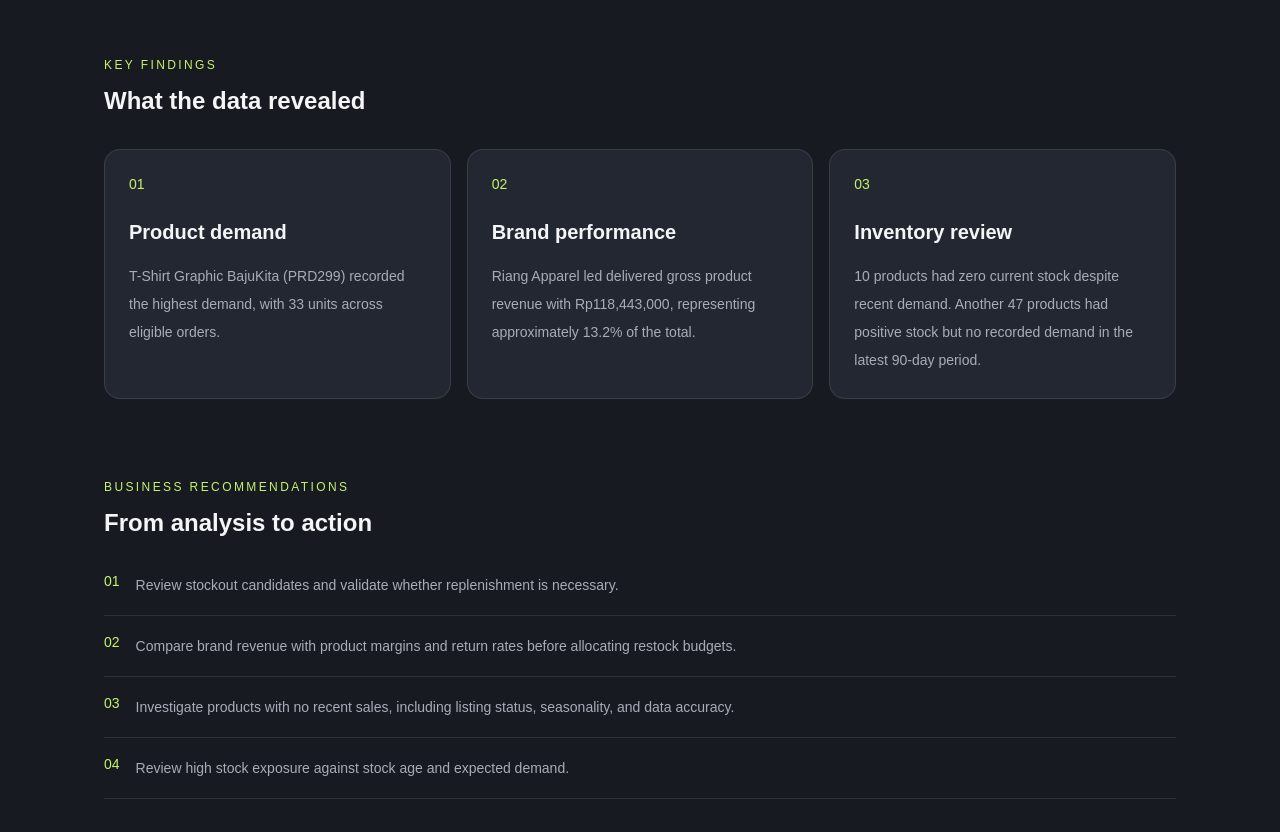
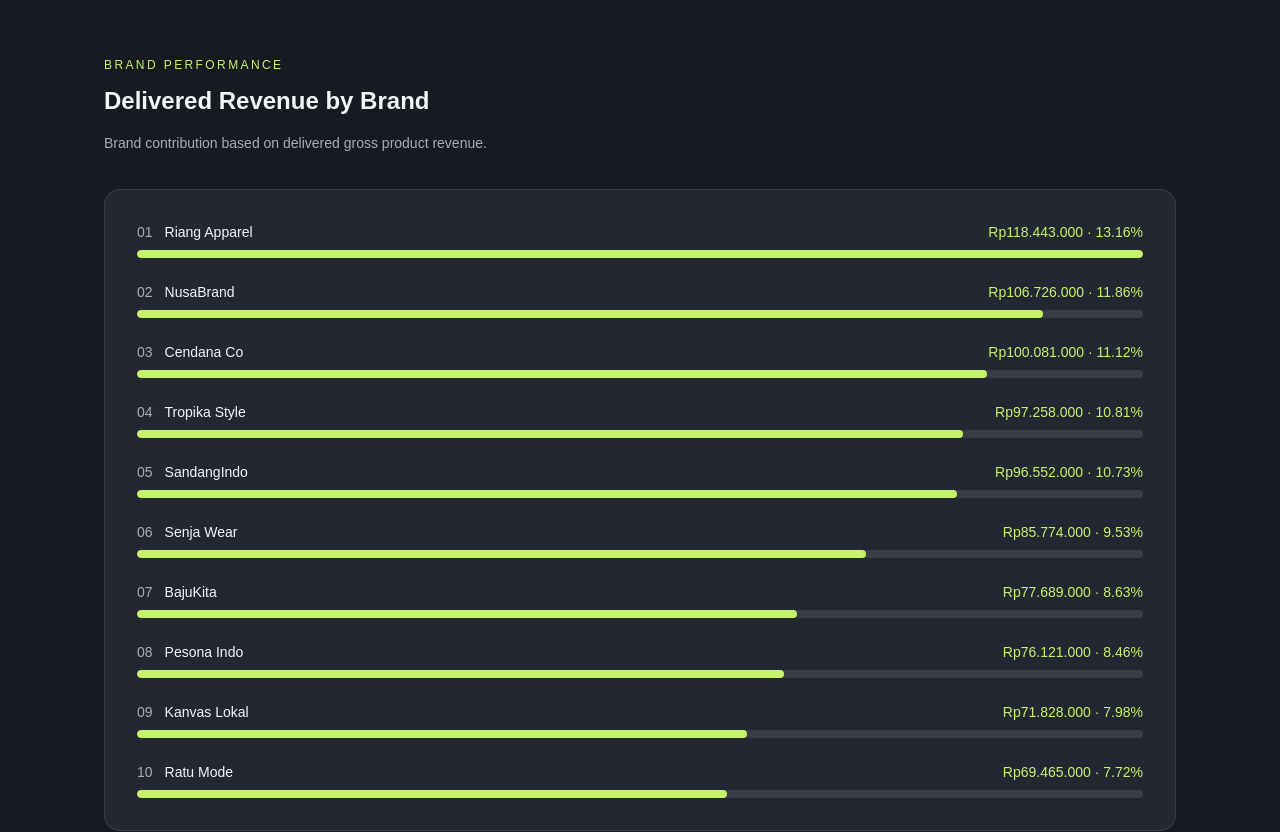
Before and after one commit to AGRAAA/Agra-Web, a Next.js app: page /work/gayanara-product-inventory-analysis in a window 1280 px wide. Shown: the part 1880-2712 px from the top of the page. Built offline with nearby package versions, Linux system fonts and the light colour scheme.

Commit message:
Add brand revenue dataset and brand revenue visualization
Added brand revenue data and performance section to the page.

```diff
--- a/src/app/work/gayanara-product-inventory-analysis/page.tsx
+++ b/src/app/work/gayanara-product-inventory-analysis/page.tsx
@@ -45,6 +45,19 @@ const topProducts = [
   { name: "Shirt Slim Fit Tropika Style", units: 30 },
   { name: "Ikat Pinggang Kulit SandangIndo", units: 30 },
   { name: "Celana Jogger Kanvas Lokal", units: 30 },
+];
+
+const brandRevenue = [
+  { name: "Riang Apparel", revenue: 118443000, share: 13.16 },
+  { name: "NusaBrand", revenue: 106726000, share: 11.86 },
+  { name: "Cendana Co", revenue: 100081000, share: 11.12 },
+  { name: "Tropika Style", revenue: 97258000, share: 10.81 },
+  { name: "SandangIndo", revenue: 96552000, share: 10.73 },
+  { name: "Senja Wear", revenue: 85774000, share: 9.53 },
+  { name: "BajuKita", revenue: 77689000, share: 8.63 },
+  { name: "Pesona Indo", revenue: 76121000, share: 8.46 },
+  { name: "Kanvas Lokal", revenue: 71828000, share: 7.98 },
+  { name: "Ratu Mode", revenue: 69465000, share: 7.72 },
 ];
 
 export default function GayanaraProject() {
@@ -163,6 +176,50 @@ export default function GayanaraProject() {
   </div>
 </section>
 
+<section className="mt-20">
+  <p className="text-xs uppercase tracking-[0.2em] text-[#C7F36B]">
+    BRAND PERFORMANCE
+  </p>
+
+  <h2 className="mt-3 text-2xl font-semibold">
+    Delivered Revenue by Brand
+  </h2>
+
+  <p className="mt-3 text-sm leading-7 text-[#A7ADB8]">
+    Brand contribution based on delivered gross product revenue.
+  </p>
+
+  <div className="mt-8 space-y-6 rounded-2xl border border-white/10 bg-[#232731] p-6 md:p-8">
+    {brandRevenue.map((brand, index) => (
+      <div key={brand.name}>
+        <div className="mb-2 flex flex-wrap items-center justify-between gap-2 text-sm">
+          <span className="text-[#F4F5F7]">
+            <span className="mr-3 text-[#A7ADB8]">
+              {String(index + 1).padStart(2, "0")}
+            </span>
+            {brand.name}
+          </span>
+
+          <span className="text-right text-[#C7F36B]">
+            Rp{brand.revenue.toLocaleString("id-ID")} · {brand.share}%
+          </span>
+        </div>
+
+        <div className="h-2 overflow-hidden rounded-full bg-white/10">
+          <div
+            className="h-full rounded-full bg-[#C7F36B]"
+            style={{ width: `${(brand.revenue / 118443000) * 100}%` }}
+          />
+        </div>
+      </div>
+    ))}
+  </div>
+
+  <p className="mt-4 text-xs leading-6 text-[#A7ADB8]">
+    Total delivered gross product revenue: Rp899,937,000.
+    Revenue figures do not represent net revenue or profit.
+  </p>
+</section>
 
         <section className="mt-20">
           <p className="text-xs uppercase tracking-[0.2em] text-[#C7F36B]">
```
